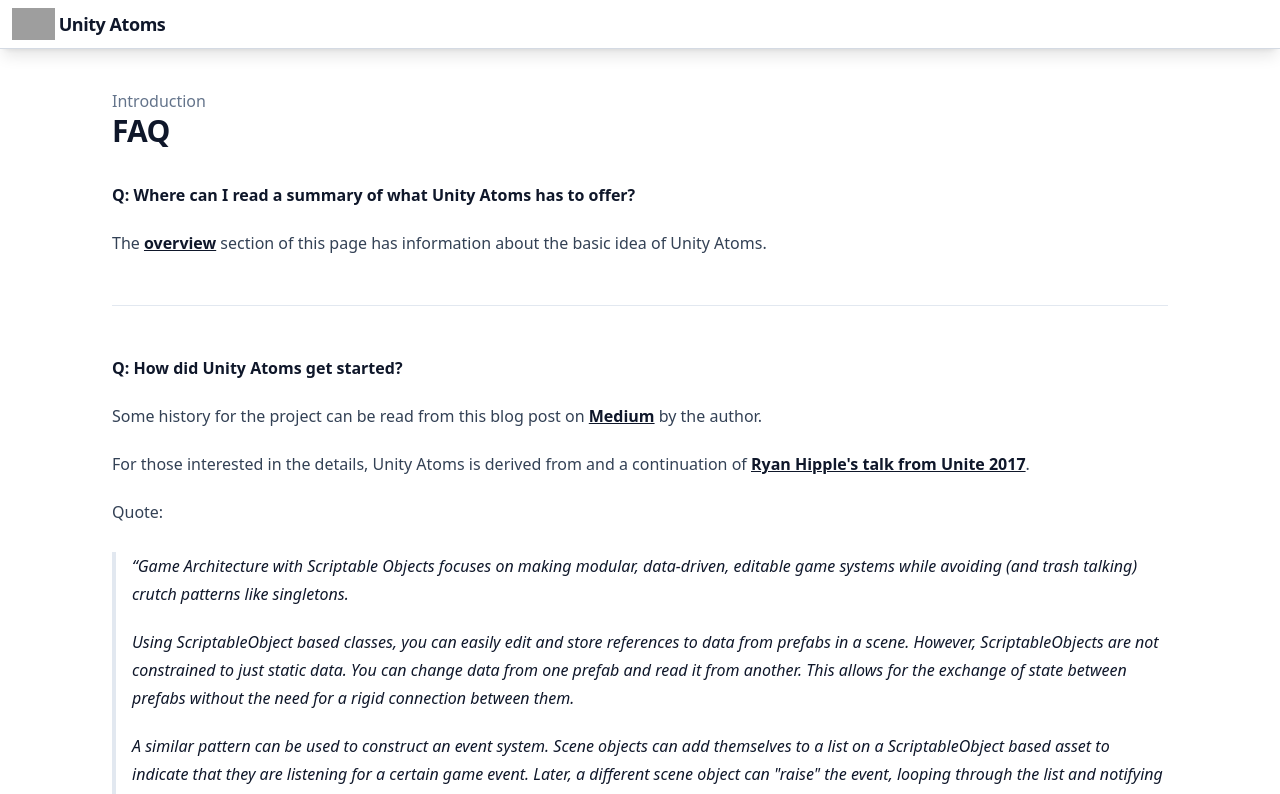
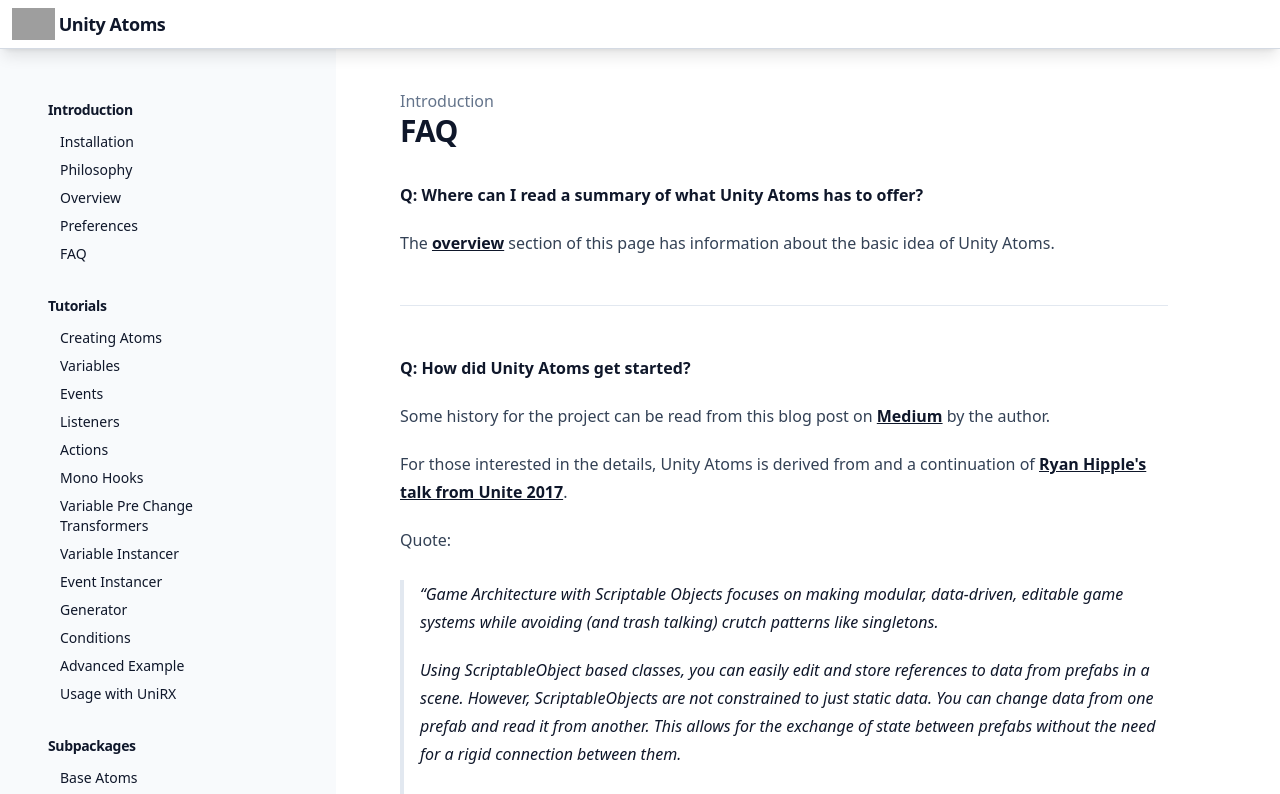
Before and after one commit to oxitorenk/static-markdown-website, a Next.js app: page /introduction/faq in a window 1280 px wide. Shown: the top 794 px of the page. Built offline with nearby package versions, Linux system fonts and the light colour scheme; grey boxes are pictures that could not be loaded.

Commit message:
feat: always visible sidebar

```diff
--- a/app/[parent]/[content]/page.tsx
+++ b/app/[parent]/[content]/page.tsx
@@ -2,6 +2,7 @@
 import Markdown from "markdown-to-jsx";
 import matter from "gray-matter";
 import GetContentParent from "@/components/GetContentParent";
+import GetContentParents from "@/components/GetContentParents";
 
 const getPostContent = (parent: string, content: string) => {
   const folder = "contents/" + parent + "/subcontents/";
@@ -14,9 +15,73 @@
   const parent = props.params.parent;
   const content = props.params.content;
   const post = getPostContent(parent, content);
+  const contentParents = GetContentParents().sort((a, b) =>
+    a.order > b.order ? 1 : -1);
+
   return (
     <div>
       <main className="relative flex justify-center mx-auto max-w-8xl sm:px-2 lg:px-8 xl:px-12">
+
+      <label
+        htmlFor="navigation"
+        className="fixed bottom-0 left-0 z-50 flex items-center justify-center w-12 h-12 mb-4 ml-4 bg-white border rounded-full shadow-lg cursor-pointer text-slate-600 border-slate-300 lg:hidden transition duration-200 ease-in-out active:scale-95"
+      >
+        <svg
+          xmlns="http://www.w3.org/2000/svg"
+          className="w-6 h-6"
+          fill="none"
+          viewBox="0 0 24 24"
+          stroke="currentColor"
+          strokeWidth="2"
+        >
+          <path
+            strokeLinecap="round"
+            strokeLinejoin="round"
+            d="M4 8h16M4 16h16"
+          />
+        </svg>
+      </label>
+
+      <input
+        type="checkbox"
+        name="navigation"
+        id="navigation"
+        className="hidden peer"
+      />
+      <div className="fixed top-[3.5rem] h-screen shadow-xl px-4 left-0 hidden peer-checked:block lg:relative lg:top-0 lg:h-auto lg:px-0 lg:block lg:flex-none lg:shadow-none">
+        <div className="absolute inset-y-0 right-0 w-full lg:w-[50vw] bg-white lg:bg-slate-50"></div>
+
+        <nav className="sticky top-[4.5rem] w-64 pr-8 text-base lg:text-sm xl:w-72 xl:pr-16">
+          <ul
+            role="list"
+            className="-ml-0.5 h-[calc(100vh-4.5rem)] overflow-y-auto py-7 pl-0.5 space-y-8"
+          >
+            {contentParents.map((parentData) => (
+              <li>
+                <h3 className="font-semibold tracking-tight text-slate-900">
+                  {parentData.title}
+                </h3>
+
+                <ul role="list" className="pl-3 mt-3 space-y-2">
+                  {parentData.content
+                    .sort((a, b) => (a.order > b.order ? 1 : -1))
+                    .map((contentData) => (
+                      <li>
+                        <a
+                          href={"/" + contentData.slug}
+                          className="text-slate-900 hover:text-slate-800"
+                        >
+                          {contentData.title}
+                        </a>
+                      </li>
+                    ))}
+                </ul>
+              </li>
+            ))}
+          </ul>
+        </nav>
+      </div>
+
         <div className="flex-auto max-w-2xl min-w-0 px-4 py-10 lg:max-w-none lg:pr-0 lg:pl-8 xl:px-16">
           <article className="">
             <header className="">
--- a/app/layout.tsx
+++ b/app/layout.tsx
@@ -1,6 +1,7 @@
 import type { Metadata } from "next";
 import React from "react";
 import "./globals.css";
+import GetContentParents from "@/components/GetContentParents";
 
 export const metadata: Metadata = {
   title: "Unity Atoms",
@@ -11,9 +12,13 @@
 }: Readonly<{
   children: React.ReactNode;
 }>) {
+
+  const firstParent = GetContentParents().sort((a, b) => a.order > b.order ? 1 : -1)[0];
+  const firstChild = firstParent.content.sort((a, b) => (a.order > b.order ? 1 : -1))[0];
+
   const header = (
     <header className="sticky top-0 z-50 flex items-center justify-between px-3 py-2 border-b shadow-lg bg-white/90 backdrop-blur-sm border-slate-400/40">
-      <a href="/" className="flex items-center space-x-1">
+      <a href={"/" + firstChild.slug} className="flex items-center space-x-1">
         <img
           src="https://unity-atoms.github.io/unity-atoms/img/atom-icon-pure-purple.png"
           alt="unity atoms logo"
--- a/app/page.tsx
+++ b/app/page.tsx
@@ -53,7 +53,7 @@
                     .map((contentData) => (
                       <li>
                         <a
-                          href={contentData.slug}
+                          href={"/" + contentData.slug}
                           className="text-slate-900 hover:text-slate-800"
                         >
                           {contentData.title}
```
